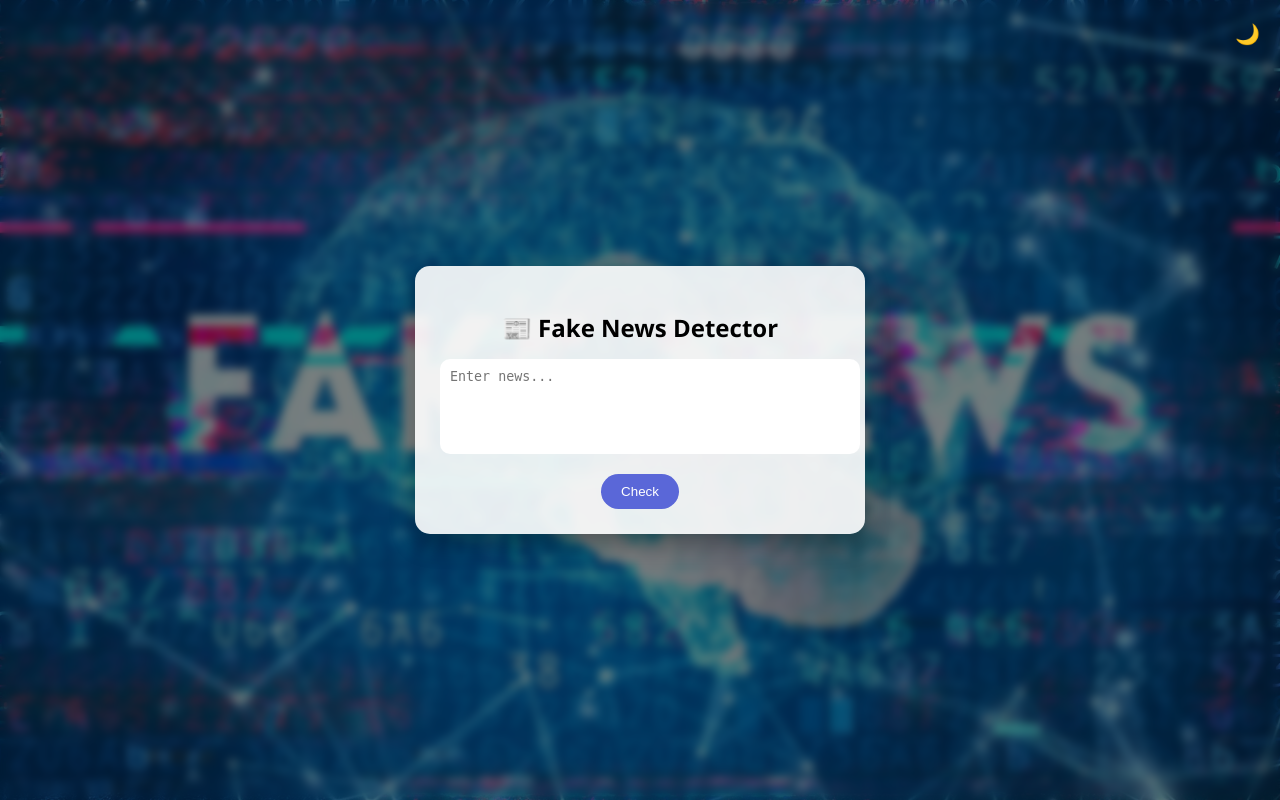
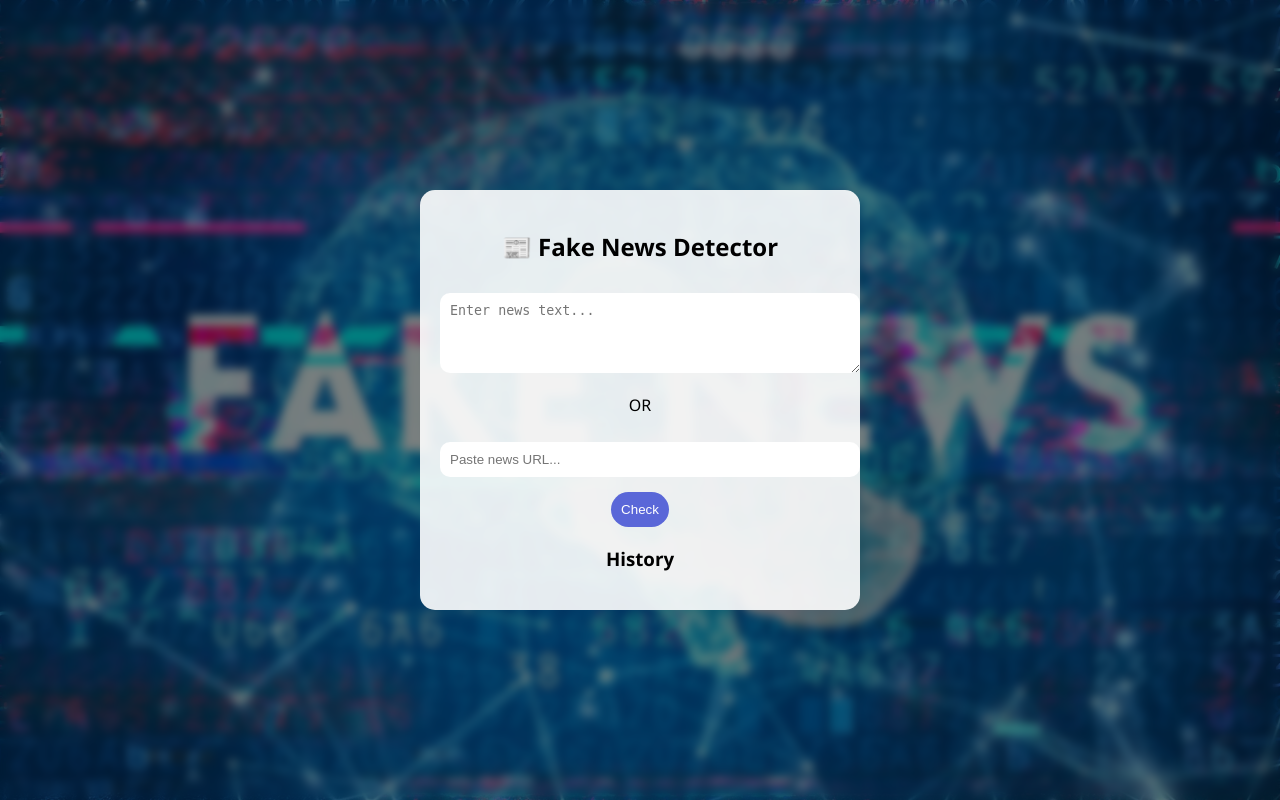
Before and after one commit to bandarukeerthana2007-collab/fake-news-detector, a Flask app: page / in a window 1280 px wide. Run offline with Flask 3, Linux system fonts and the light colour scheme.

Commit message:
Updated full project with UI, URL feature, and improvements

```diff
--- a/app.py
+++ b/app.py
@@ -1,7 +1,10 @@
 from flask import Flask, render_template, request
 from model import predict_news
+from newspaper import Article
 
 app = Flask(__name__)
+
+history = []
 
 @app.route("/", methods=["GET", "POST"])
 def home():
@@ -10,13 +13,24 @@ def home():
 
     if request.method == "POST":
         news = request.form.get("news")
+        url = request.form.get("url")
 
+        # If URL is provided
+        if url:
+            try:
+                article = Article(url)
+                article.download()
+                article.parse()
+                news = article.text
+            except:
+                result = "Invalid URL"
+
+        # If text exists
         if news:
             result, confidence = predict_news(news)
-        else:
-            result = "Please enter text"
+            history.append((news[:50], result))
 
-    return render_template("index.html", result=result, confidence=confidence)
+    return render_template("index.html", result=result, confidence=confidence, history=history)
 
 if __name__ == "__main__":
     app.run(debug=True)
--- a/model.py
+++ b/model.py
@@ -1,6 +1,7 @@
 from sklearn.feature_extraction.text import CountVectorizer
 from sklearn.naive_bayes import MultinomialNB
 
+# Sample training data
 texts = [
     "Breaking news president signs new law",
     "Scientists discovered new species",
--- a/templates/index.html
+++ b/templates/index.html
@@ -2,61 +2,49 @@
 <html lang="en">
 <head>
     <title>Fake News Detector</title>
-
     <meta name="viewport" content="width=device-width, initial-scale=1.0">
 
     <style>
         body {
             margin: 0;
             font-family: 'Segoe UI', sans-serif;
-            height: 100vh;
+            background: url("{{ url_for('static', filename='bg.jpg') }}") no-repeat center/cover;
             display: flex;
             justify-content: center;
             align-items: center;
-
-            /* Background Image */
-            background: url("/static/bg.jpg") no-repeat center center/cover;
+            height: 100vh;
         }
 
-        /* Calm overlay */
         body::before {
             content: "";
             position: absolute;
             width: 100%;
             height: 100%;
-            background: rgba(0, 0, 0, 0.5); /* dark calm layer */
-            backdrop-filter: blur(5px); /* smooth blur */
-            z-index: 0;
+            background: rgba(0,0,0,0.5);
+            backdrop-filter: blur(5px);
         }
 
         .container {
             position: relative;
-            z-index: 1;
-            background: rgba(255, 255, 255, 0.9);
-            padding: 25px;
+            background: rgba(255,255,255,0.9);
+            padding: 20px;
+            border-radius: 15px;
             width: 90%;
             max-width: 400px;
-            border-radius: 15px;
-            box-shadow: 0px 10px 25px rgba(0,0,0,0.3);
             text-align: center;
         }
 
-        h2 {
-            margin-bottom: 15px;
-        }
-
-        textarea {
+        textarea, input {
             width: 100%;
             padding: 10px;
+            margin-top: 10px;
             border-radius: 10px;
             border: none;
-            outline: none;
-            resize: none;
         }
 
         button {
             margin-top: 15px;
-            padding: 10px 20px;
+            padding: 10px;
             border-radius: 20px;
             border: none;
             background: #5a67d8;
@@ -64,74 +52,71 @@
             cursor: pointer;
         }
 
-        button:hover {
-            background: #434190;
-        }
-
         .result {
             margin-top: 15px;
-            font-size: 18px;
             font-weight: bold;
         }
 
         .fake { color: red; }
         .real { color: green; }
 
-        .loader {
-            display: none;
+        .bar {
+            background: #ddd;
+            border-radius: 10px;
             margin-top: 10px;
-            color: #333;
         }
 
-        .toggle {
-            position: absolute;
-            top: 20px;
-            right: 20px;
-            z-index: 2;
-            cursor: pointer;
-            color: white;
-            font-size: 20px;
-        }
-
-        .dark .container {
-            background: rgba(30, 30, 30, 0.9);
+        .fill {
+            background: green;
+            padding: 5px;
+            border-radius: 10px;
             color: white;
         }
 
+        ul {
+            text-align: left;
+        }
     </style>
-
-    <script>
-        function showLoader() {
-            document.getElementById("loader").style.display = "block";
-        }
-
-        function toggleDark() {
-            document.body.classList.toggle("dark");
-        }
-    </script>
-
 </head>
 
 <body>
 
-<div class="toggle" onclick="toggleDark()">🌙</div>
-
 <div class="container">
     <h2>📰 Fake News Detector</h2>
 
-    <form method="POST" onsubmit="showLoader()">
-        <textarea name="news" rows="5" placeholder="Enter news..."></textarea>
+    <form method="POST">
+        <textarea name="news" rows="4" placeholder="Enter news text..."></textarea>
+
+        <p>OR</p>
+
+        <input type="text" name="url" placeholder="Paste news URL...">
+
         <button type="submit">Check</button>
     </form>
-
-    <div id="loader" class="loader">🔄 Analyzing...</div>
 
     {% if result %}
         <div class="result {% if result == 'FAKE' %}fake{% else %}real{% endif %}">
             Result: {{ result }} <br>
             Confidence: {{ confidence }}%
         </div>
+
+        <div class="bar">
+            <div class="fill" style="width: {{ confidence }}%">
+                {{ confidence }}%
+            </div>
+        </div>
+
+        {% if result == 'FAKE' %}
+            <p style="color:red;">⚠️ This content may be misleading.</p>
+        {% endif %}
     {% endif %}
+
+    <h3>History</h3>
+    <ul>
+        {% for item in history %}
+            <li>{{ item[0] }} - {{ item[1] }}</li>
+        {% endfor %}
+    </ul>
 </div>
 
 </body>
```
